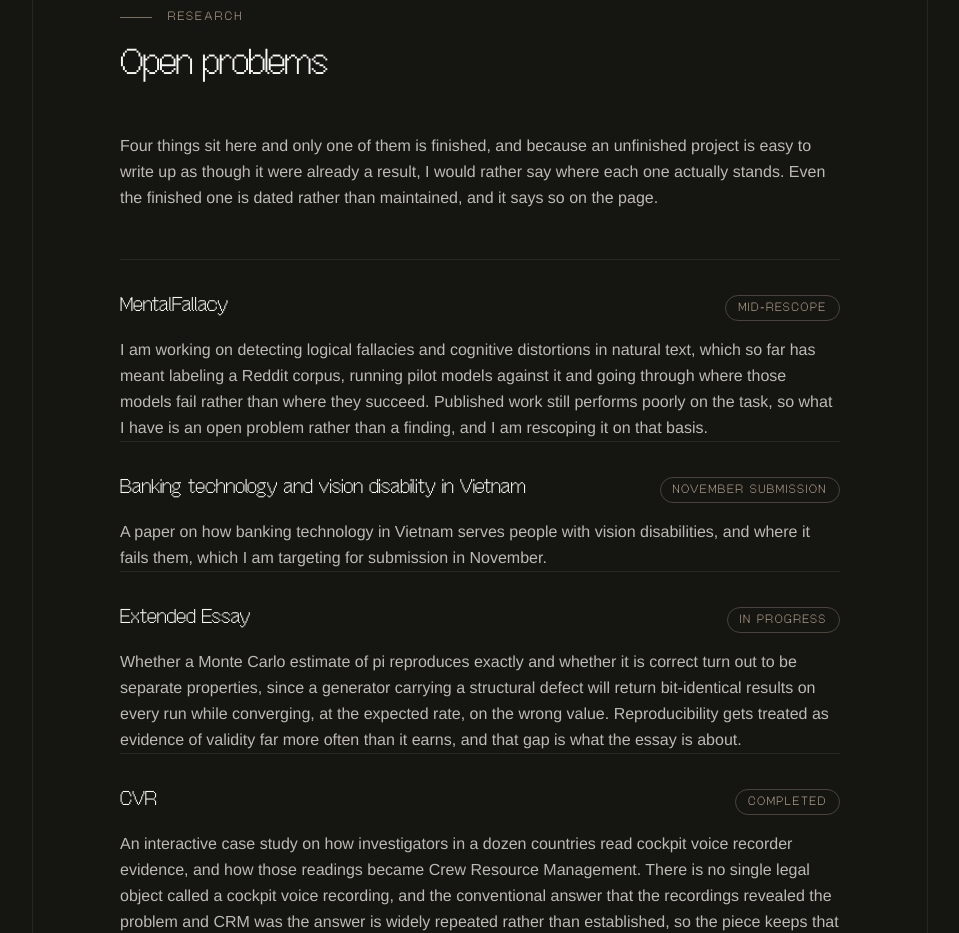
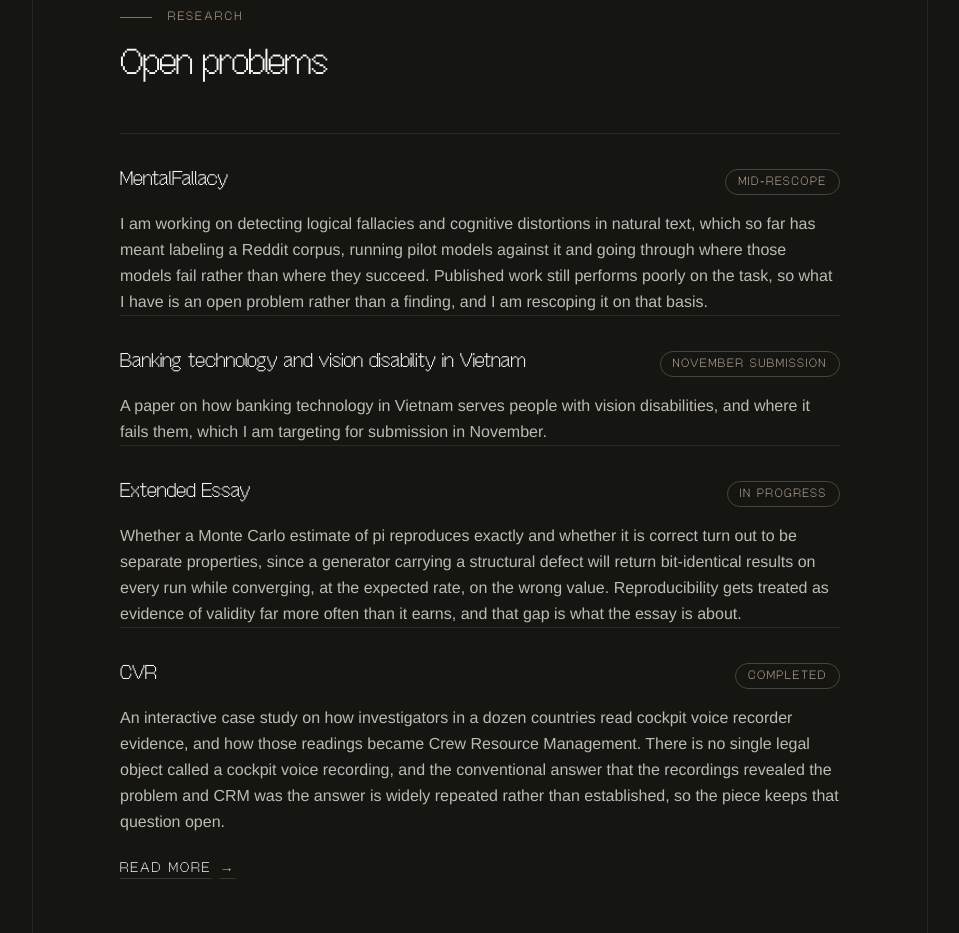
Before and after one commit to soya-00/portfolio, a React (Vite) app: page / in a window 1280 px wide. Shown: the part 9240-10173 px from the top of the page, without its empty margins (160-1119 px from the left). Built offline with nearby package versions, Linux system fonts and the light colour scheme.

Commit message:
Content edits.

```diff
--- a/src/components/Research.tsx
+++ b/src/components/Research.tsx
@@ -47,16 +47,6 @@ function Entry({ title, state, delay, writeup, children }: EntryProps) {
 export default function Research() {
   return (
     <Section id="research" label="Research" title="Open problems">
-      <Reveal>
-        <p className="mb-12 leading-relaxed text-muted-foreground">
-          Four things sit here and only one of them is finished, and because an
-          unfinished project is easy to write up as though it were already a
-          result, I would rather say where each one actually stands. Even the
-          finished one is dated rather than maintained, and it says so on the
-          page.
-        </p>
-      </Reveal>
-
       <Entry title="MentalFallacy" state="Mid-rescope" delay={0}>
         I am working on detecting logical fallacies and cognitive distortions in
         natural text, which so far has meant labeling a Reddit corpus, running
```
